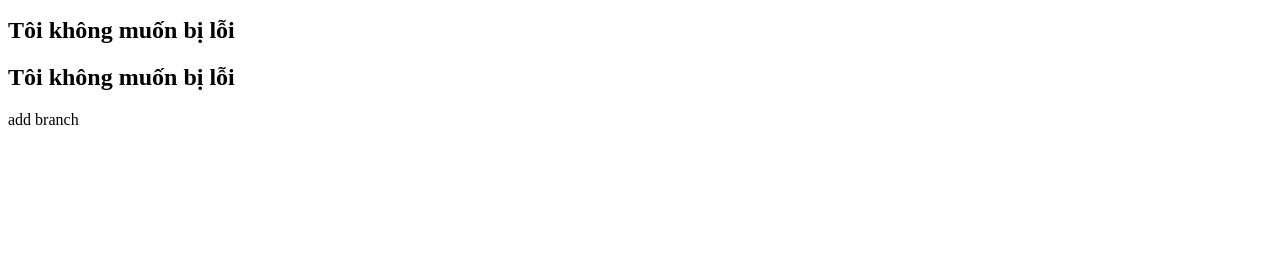
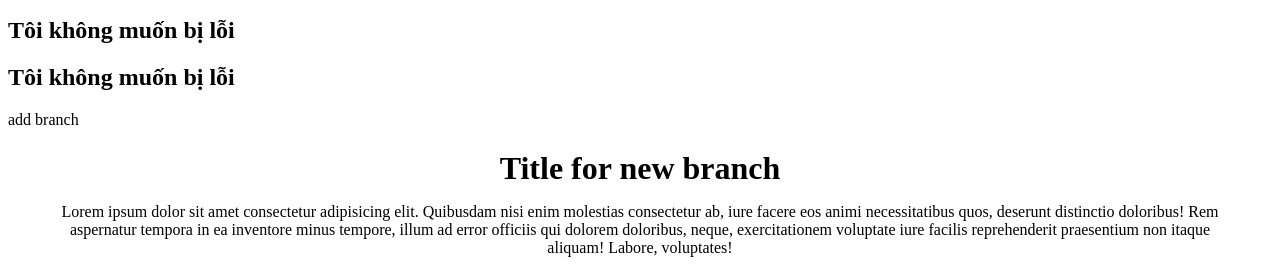
Before and after one commit to QuangKhai-dev/bc48_demogit, a plain HTML site: page index.html in a window 1280 px wide. Shown: the part 623-896 px from the top of the page. Before the commit the page ends 800 px from the top, so only its background shows below. Drawn offline with Linux system fonts and the light colour scheme.

Commit message:
update content for index.html

```diff
--- a/index.html
+++ b/index.html
@@ -20,6 +20,11 @@
   <h2>Tôi không muốn bị lỗi</h2>
   <h2>Tôi không muốn bị lỗi</h2>
   <p>add branch</p>
+
+  <div style="max-width: 1200px; margin: auto; text-align: center;">
+    <h1 style="margin-bottom: 10px;"> Title for new branch</h1>
+    <p>Lorem ipsum dolor sit amet consectetur adipisicing elit. Quibusdam nisi enim molestias consectetur ab, iure facere eos animi necessitatibus quos, deserunt distinctio doloribus! Rem aspernatur tempora in ea inventore minus tempore, illum ad error officiis qui dolorem doloribus, neque, exercitationem voluptate iure facilis reprehenderit praesentium non itaque aliquam! Labore, voluptates!</p>
+  </div>
 </body>
 
 </html>
```
